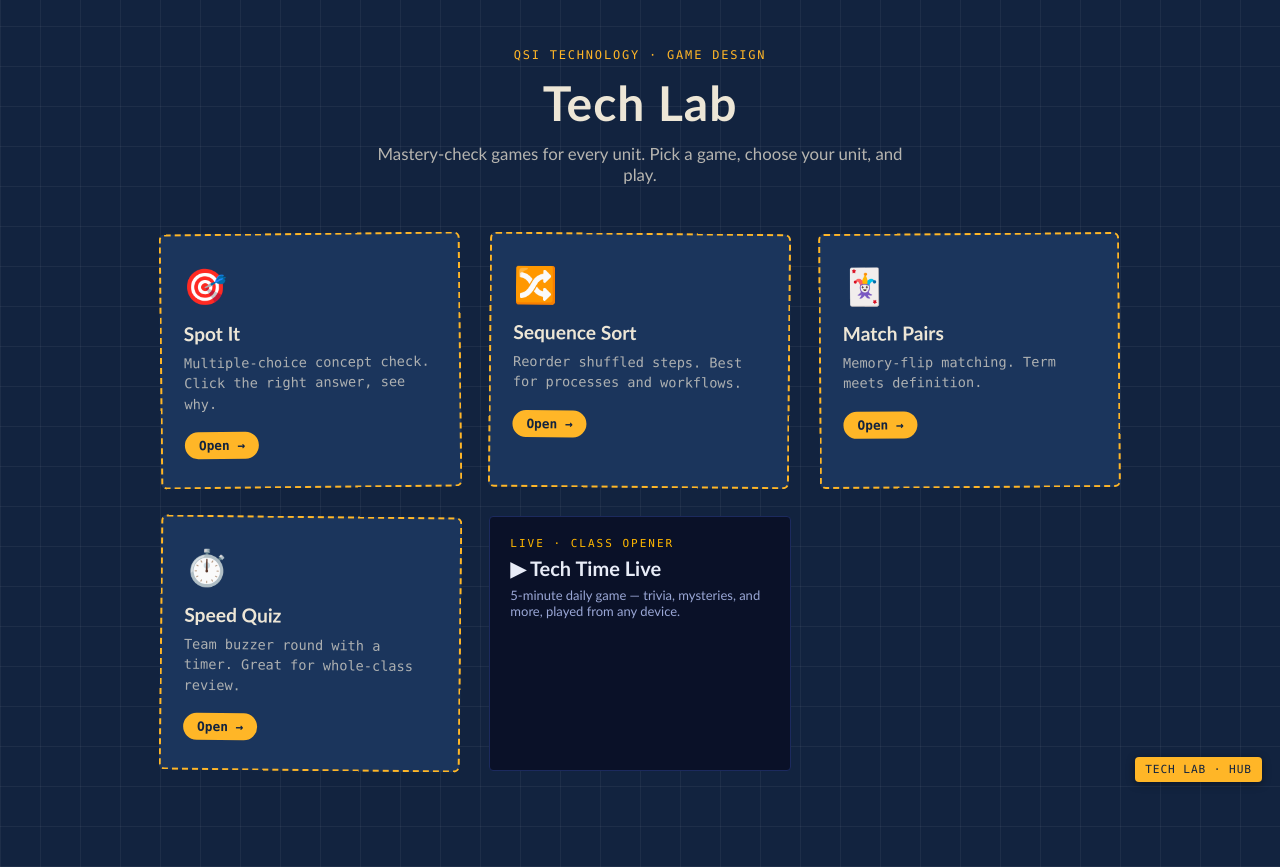
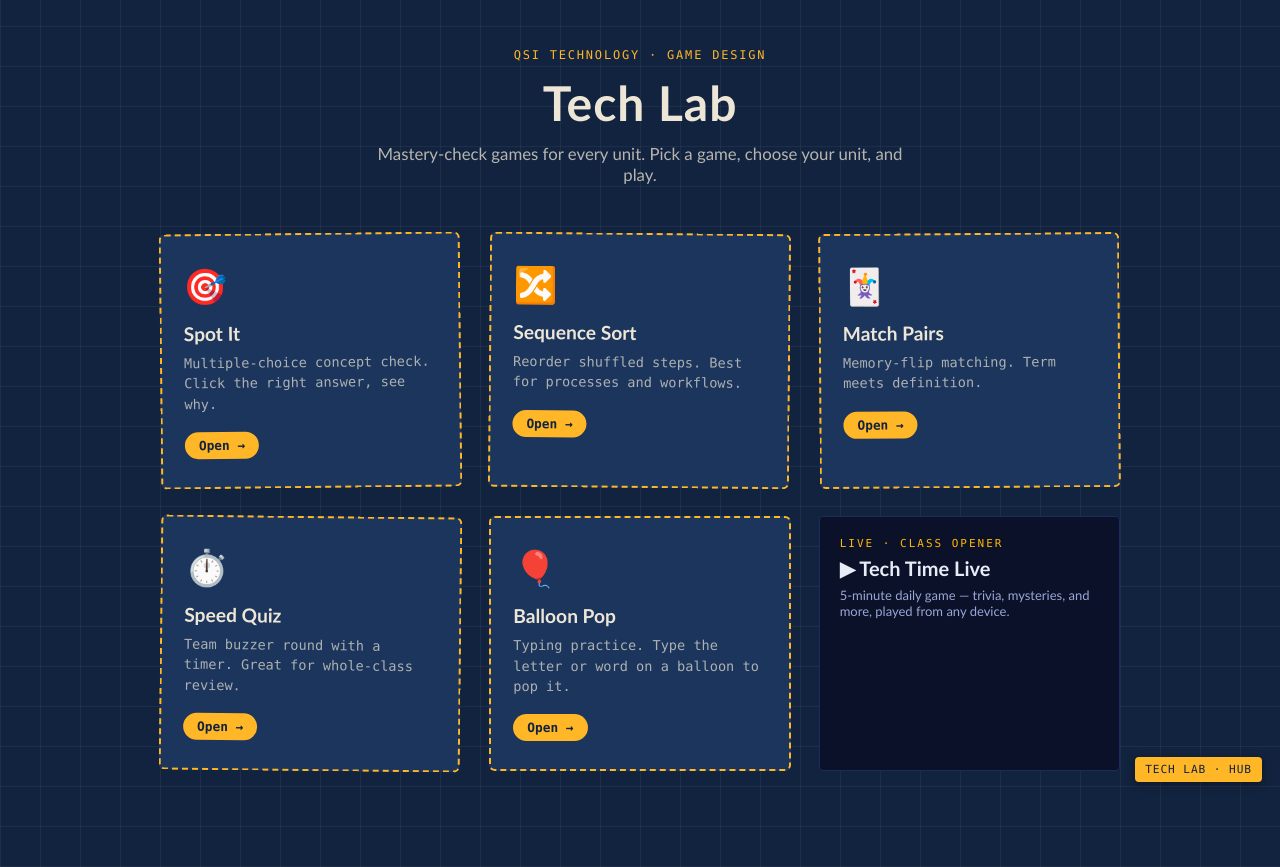
Before and after one commit to ariadnaroberson-collab/Tech-lab, a plain HTML site: page index.html in a window 1280 px wide. Drawn offline with Linux system fonts and the light colour scheme.

Commit message:
Add files via upload

```diff
--- a/index.html
+++ b/index.html
@@ -173,6 +173,13 @@
     <div class="tile-desc">Team buzzer round with a timer. Great for whole-class review.</div>
     <span class="tile-go">Open &rarr;</span>
   </a>
+
+  <a class="tile active" href="balloon-pop.html">
+    <span class="tile-icon">🎈</span>
+    <div class="tile-title">Balloon Pop</div>
+    <div class="tile-desc">Typing practice. Type the letter or word on a balloon to pop it.</div>
+    <span class="tile-go">Open &rarr;</span>
+  </a>
   <a <a href="https://claude.ai/public/artifacts/799da5b9-cc33-48e9-a6c0-bc952a75649e" target="_blank" rel="noopener"
    style="display:block; text-decoration:none; background:#0a1128; border:1px solid #1c2a5e;
           border-radius:4px; padding:20px; font-family:'Trebuchet MS', sans-serif; color:#e8ecf7;
```
